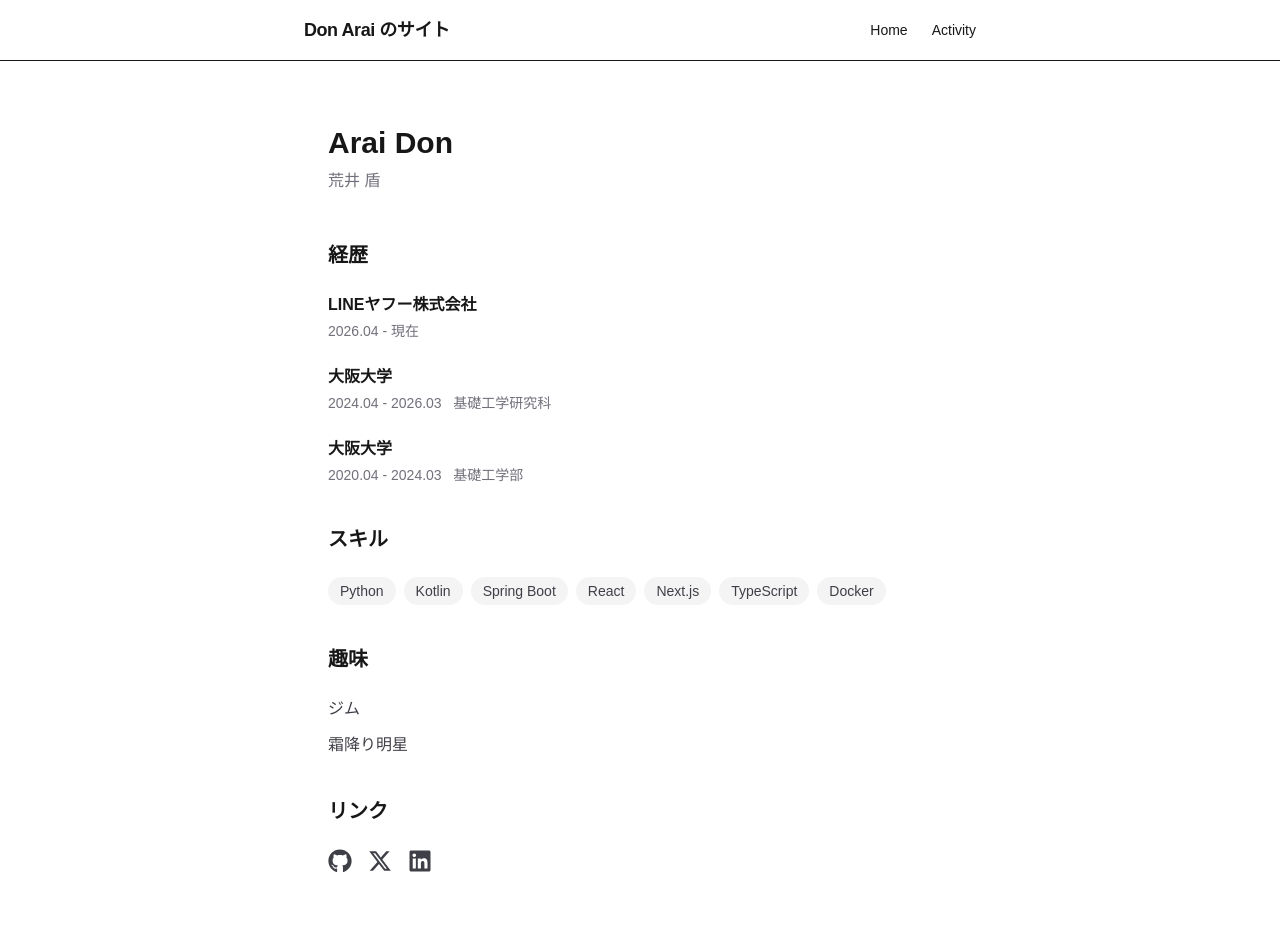
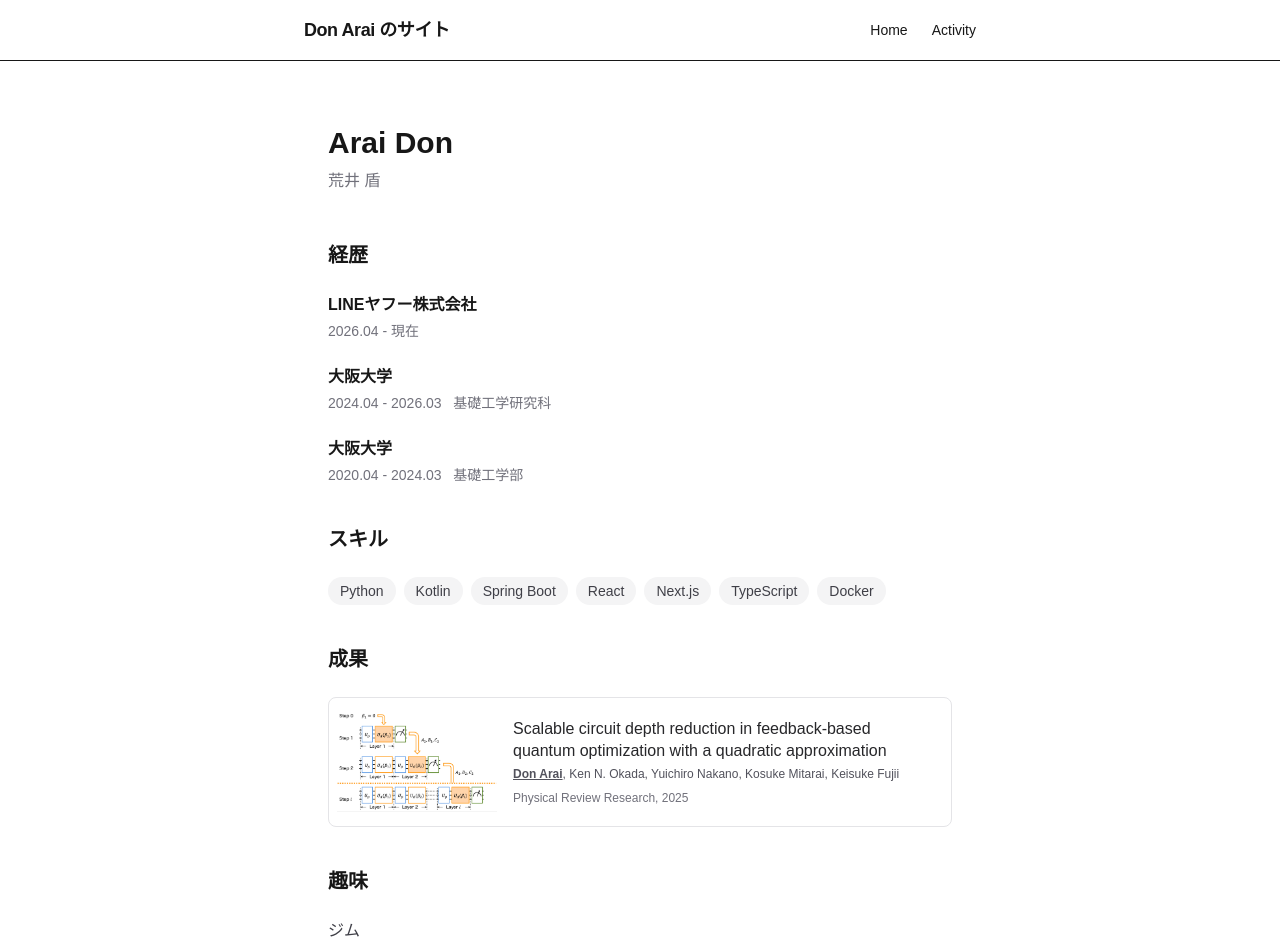
Before and after one commit to donarai/my-site, a Next.js app in the folder frontend/: page / in a window 1280 px wide. Shown: the top 952 px of the page. Built offline with nearby package versions, Linux system fonts and the light colour scheme.

Commit message:
add: result

```diff
--- a/frontend/app/page.tsx
+++ b/frontend/app/page.tsx
@@ -53,6 +53,43 @@ export default function Home() {
 			</section>
 
 			<section className="mb-10">
+				<h2 className="text-xl font-semibold mb-6">成果</h2>
+				<ul className="space-y-4">
+					<li>
+						<a
+							href="https://journals.aps.org/prresearch/abstract/10.1103/PhysRevResearch.7.013035"
+							target="_blank"
+							rel="noopener noreferrer"
+							className="flex border border-zinc-200 rounded-lg overflow-hidden hover:border-zinc-400 transition-colors"
+						>
+							<img
+								src="/paper_figure.png"
+								alt="paper figure"
+								className="w-40 h-32 object-contain bg-white flex-shrink-0 ml-2"
+							/>
+							<div className="p-4 flex flex-col justify-center">
+								<p className="font-medium text-zinc-800 leading-snug">
+									Scalable circuit depth reduction in
+									feedback-based quantum optimization with a
+									quadratic approximation
+								</p>
+								<p className="text-xs text-zinc-600 mt-1">
+									<span className="font-bold underline">
+										Don Arai
+									</span>
+									, Ken N. Okada, Yuichiro Nakano, Kosuke
+									Mitarai, Keisuke Fujii
+								</p>
+								<p className="text-xs text-zinc-500 mt-2">
+									Physical Review Research, 2025
+								</p>
+							</div>
+						</a>
+					</li>
+				</ul>
+			</section>
+
+			<section className="mb-10">
 				<h2 className="text-xl font-semibold mb-6">趣味</h2>
 				<ul className="space-y-3 text-zinc-700">
 					<li>ジム</li>
```
Also changed, not shown: frontend/public/paper_figure.png (added).
